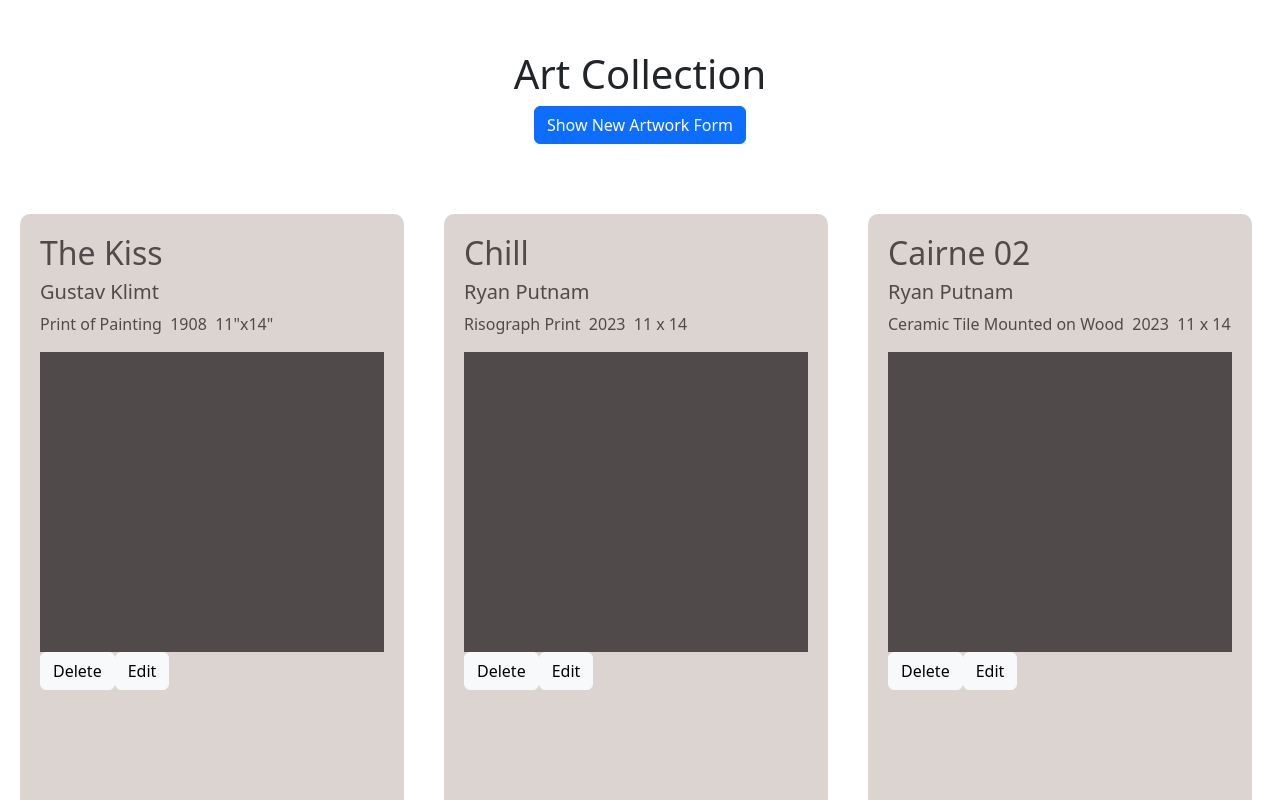
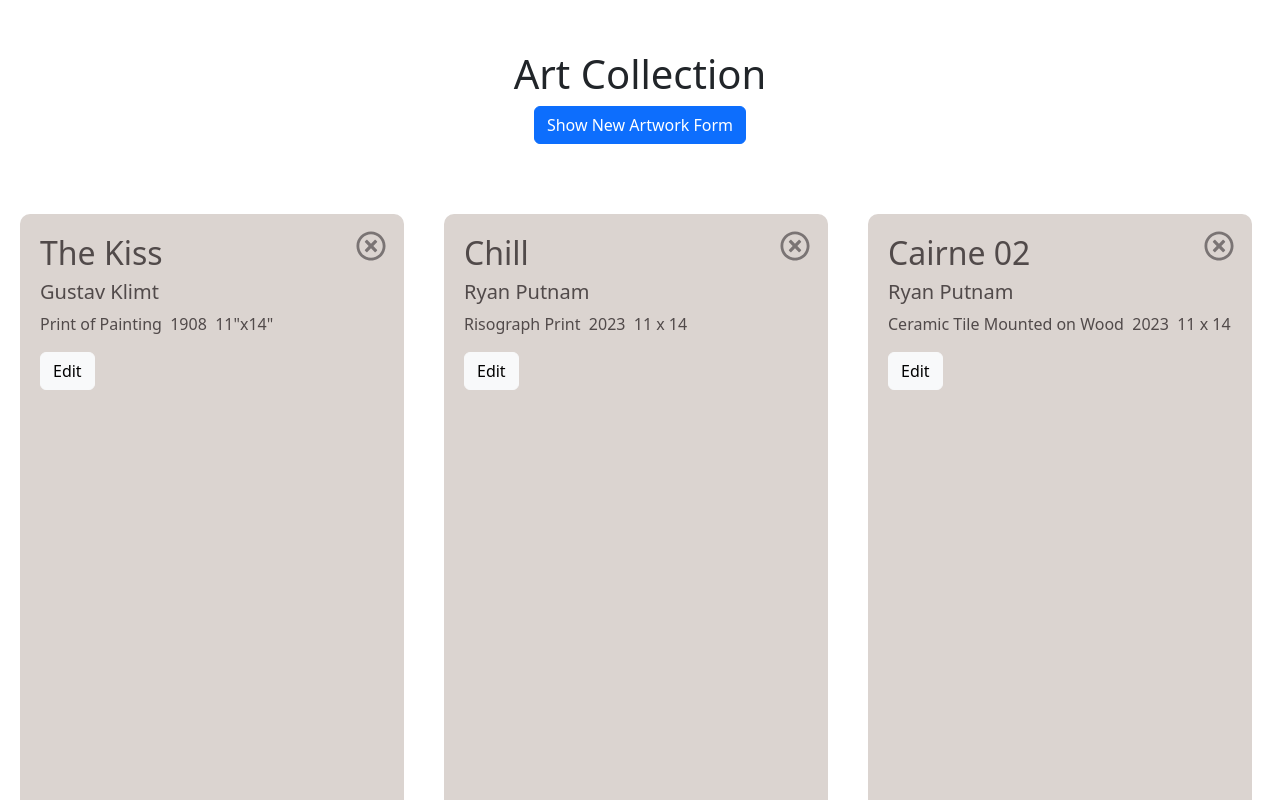
Before and after one commit to norchard/art-collection, a React (Create React App) app in the folder client/: page / in a window 1280 px wide. Shown: the top 800 px of the page. Built offline with nearby package versions, Linux system fonts and the light colour scheme.

Commit message:
Implement update artwork

```diff
--- a/client/package.json
+++ b/client/package.json
@@ -9,6 +9,7 @@
     "bootstrap": "^5.3.2",
     "react": "^18.2.0",
     "react-dom": "^18.2.0",
+    "react-icons": "^4.11.0",
     "react-router-dom": "^6.16.0",
     "react-scripts": "5.0.1",
     "uuid": "^9.0.1",
--- a/client/src/App.js
+++ b/client/src/App.js
@@ -72,6 +72,11 @@ function App() {
     toggleShowForm();
   };
 
+  const editArtworkEntry = (artwork) => {
+    const removeArtwork = data.filter((item) => item.id !== artwork.id);
+    setData([...removeArtwork, { ...artwork }]);
+  };
+
   // useEffect(() => {
   //   fetch("https://localhost:8080/artwork/")
   //     .then((res) => res.json())
@@ -89,8 +94,11 @@ function App() {
         {showForm && <NewEntryForm addNewArtwork={addNewArtwork} />}
       </header>
       {/* {data ? <pre>{JSON.stringify(data, null, 2)}</pre> : "Loading..."} */}
+      {console.log(data)}
       {data
-        ? data.map((artwork) => (
+        ? data
+            .sort((a, b) => a.id - b.id)
+            .map((artwork) => (
               <ArtworkTile
                 key={artwork.id}
                 id={artwork.id}
@@ -100,6 +108,7 @@ function App() {
                 dimensions={artwork.dimensions}
                 date={artwork.date}
                 onDelete={onDelete}
+                editArtworkEntry={editArtworkEntry}
               />
             ))
         : "Loading..."}
--- a/client/src/components/ArtworkTile.js
+++ b/client/src/components/ArtworkTile.js
@@ -1,26 +1,96 @@
-import React from "react";
+import React, { Fragment, useState } from "react";
+import { FaRegTimesCircle } from "react-icons/fa";
+// import FormInput from "./FormInput";
 import "./artworkTile.css";
 
 const ArtworkTile = (params) => {
+  const [edit, updateEdit] = useState(false);
+  const [artwork, updateArtwork] = useState(params);
+
+  const handleUpdate = (event) => {
+    event.preventDefault();
+    params.editArtworkEntry(artwork);
+    updateEdit(!edit);
+  };
+
   return (
     <div className="artwork-tile">
-      <h2>{params.name}</h2>
-      <h5>{params.artist}</h5>
+      {edit ? (
+        <form>
+          <input
+            className="form-control form-control-sm"
+            type="text"
+            value={artwork.name}
+            onChange={(e) =>
+              updateArtwork({ ...artwork, name: e.target.value })
+            }
+          />
+          <input
+            className="form-control form-control-sm"
+            type="text"
+            value={artwork.artist}
+            onChange={(e) =>
+              updateArtwork({ ...artwork, artist: e.target.value })
+            }
+          />
+          <input
+            className="form-control form-control-sm"
+            type="text"
+            value={artwork.medium}
+            onChange={(e) =>
+              updateArtwork({ ...artwork, medium: e.target.value })
+            }
+          />
+          <input
+            className="form-control form-control-sm"
+            type="text"
+            value={artwork.date}
+            onChange={(e) =>
+              updateArtwork({ ...artwork, date: e.target.value })
+            }
+          />
+          <input
+            className="form-control form-control-sm"
+            type="text"
+            value={artwork.dimensions}
+            onChange={(e) =>
+              updateArtwork({ ...artwork, dimensions: e.target.value })
+            }
+          />
+          <button
+            className="btn btn-primary"
+            onClick={(e) => handleUpdate(e)}
+            type="submit"
+          >
+            Save changes
+          </button>
+        </form>
+      ) : (
+        <Fragment>
+          <h2>{artwork.name}</h2>
+          <h5>{artwork.artist}</h5>
           <p>
-        <span>{params.medium}</span>&nbsp;&nbsp;
-        <span>{params.date}</span>&nbsp;&nbsp;
-        <span>{params.dimensions}</span>
+            <span>{artwork.medium}</span>&nbsp;&nbsp;
+            <span>{artwork.date}</span>&nbsp;&nbsp;
+            <span>{artwork.dimensions}</span>
           </p>
-      <div className="image"></div>
+        </Fragment>
+      )}
+      {!edit && (
         <button
           onClick={() => {
             params.onDelete(params.id);
           }}
-        className="btn btn-light"
+          className="btn delete-btn"
         >
-        Delete
+          <FaRegTimesCircle className="deleteIcon" />
         </button>
-      <button className="btn btn-light">Edit</button>
+      )}
+      {!edit && (
+        <button onClick={() => updateEdit(!edit)} className="btn btn-light">
+          Edit
+        </button>
+      )}
     </div>
   );
 };
--- /dev/null
+++ b/client/src/components/FormInput.js
@@ -0,0 +1,15 @@
+import React from "react";
+
+const FormInput = (params) => {
+  const { content, artwork, updateArtwork } = params;
+  return (
+    <input
+      className="form-control form-control-sm"
+      type="text"
+      value={content}
+      onChange={(e) => updateArtwork({ ...artwork, content: e.target.value })}
+    />
+  );
+};
+
+export default FormInput;
--- a/client/src/components/artworkTile.css
+++ b/client/src/components/artworkTile.css
@@ -8,6 +8,7 @@
   float: left;
   color: rgb(81, 74, 74);
   border-radius: 10px;
+  position: relative;
 }
 
 .image {
@@ -15,3 +16,18 @@
   background-color: rgb(81, 74, 74);
   margin: 0px;
 }
+
+.delete-btn {
+  position: absolute;
+  top: 10px;
+  right: 5px;
+}
+
+.deleteIcon {
+  font-size: 30px;
+  color: rgb(122, 116, 116);
+}
+
+.deleteIcon:hover {
+  color: rgb(81, 74, 74);
+}
```
Also changed, not shown: 1 other file (tests, documents, lock files or other folders). Lines whose indentation alone changed are shown as unchanged.
